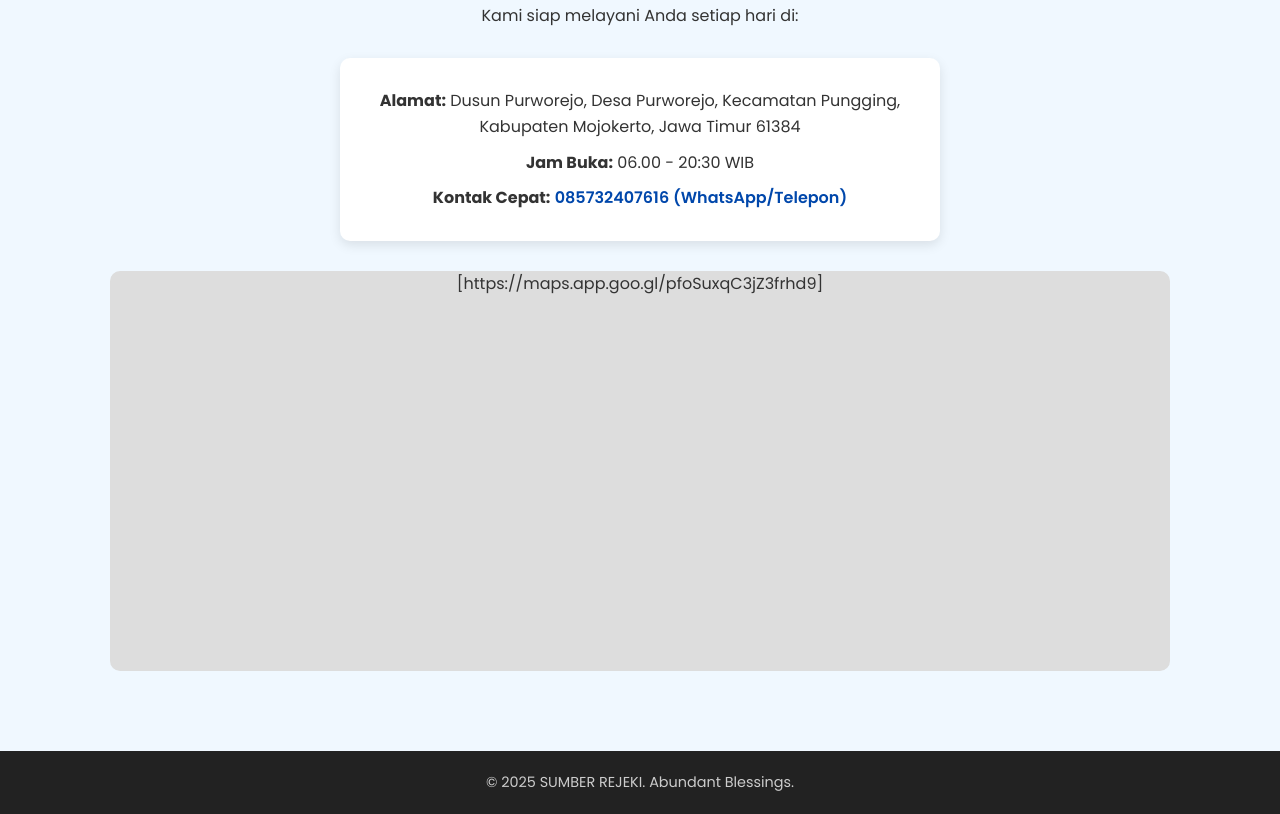
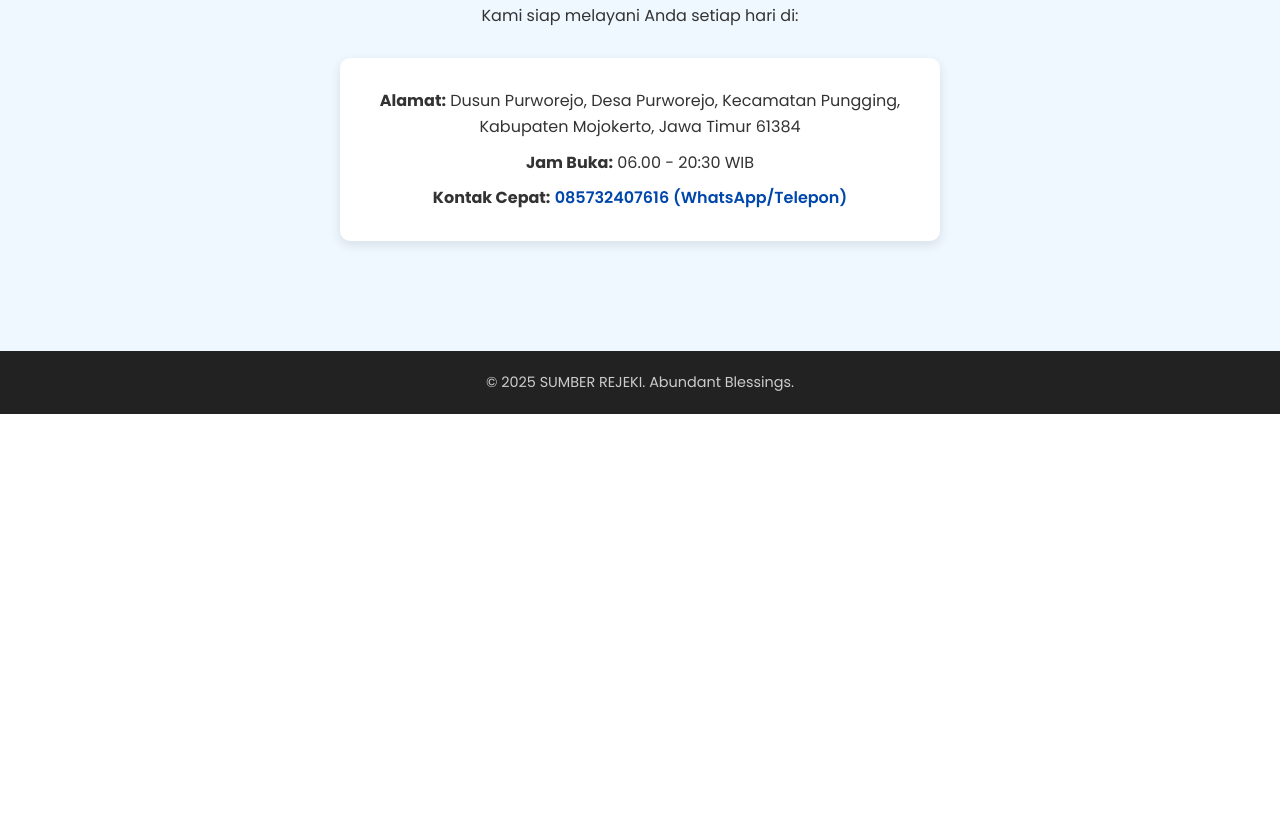
Before and after one commit to elbazz-cpu/sumber-rejeki-landing-page, a plain HTML site: page index.html in a window 1280 px wide. Shown: the part 1700-2514 px from the top of the page. After the commit the page ends 2114 px from the top, so only its background shows below. Drawn offline with Linux system fonts and the light colour scheme.

Commit message:
Update index.html

```diff
--- a/index.html
+++ b/index.html
@@ -76,10 +76,6 @@
                 <p><strong>Jam Buka:</strong> 06.00 - 20:30 WIB</p>
                 <p><strong>Kontak Cepat:</strong> <a href="https://wa.me/6285732407616" target="_blank">085732407616 (WhatsApp/Telepon)</a></p>
             </div>
-
-            <div class="map-placeholder">
-                [https://maps.app.goo.gl/pfoSuxqC3jZ3frhd9]
-            </div>
         </div>
     </section>
 
```
